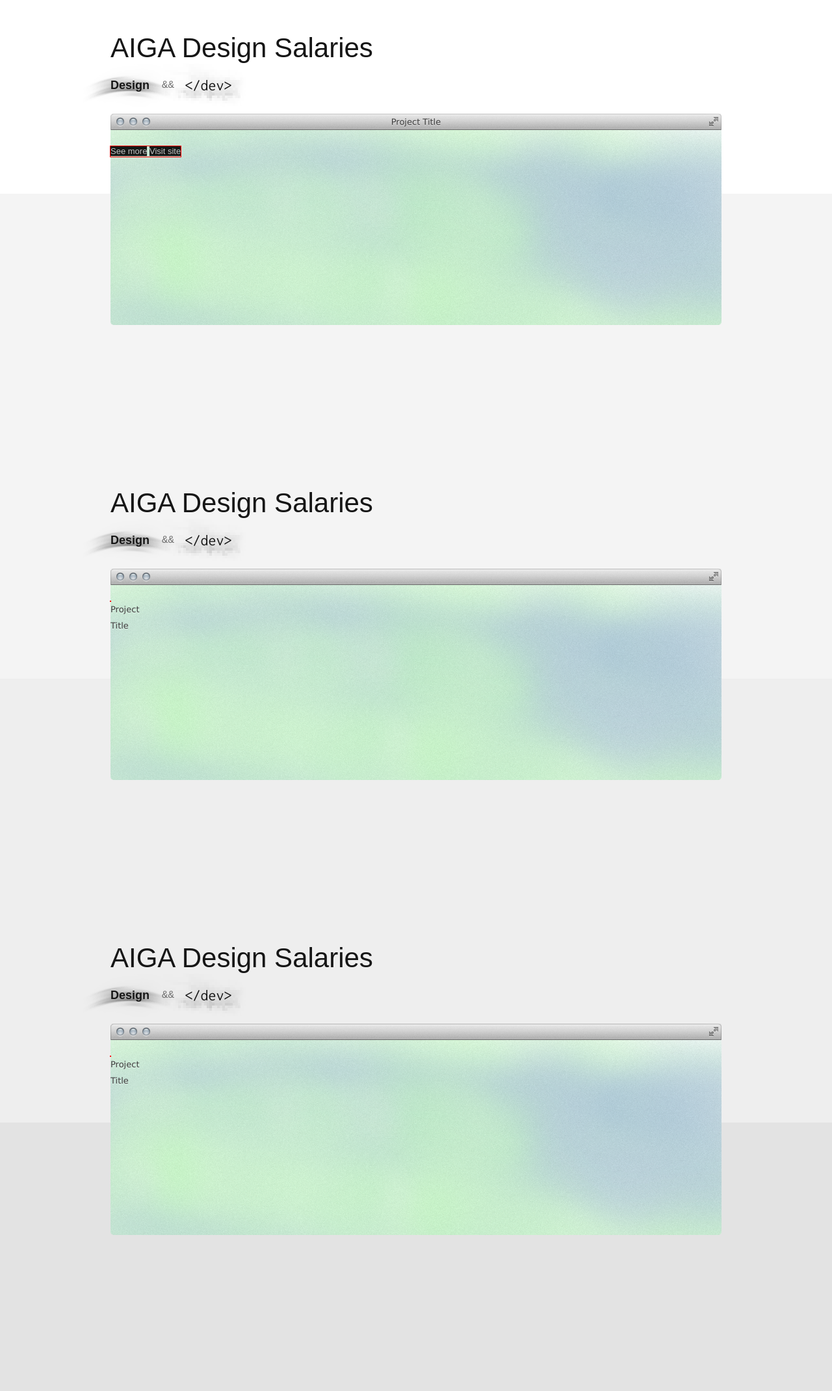
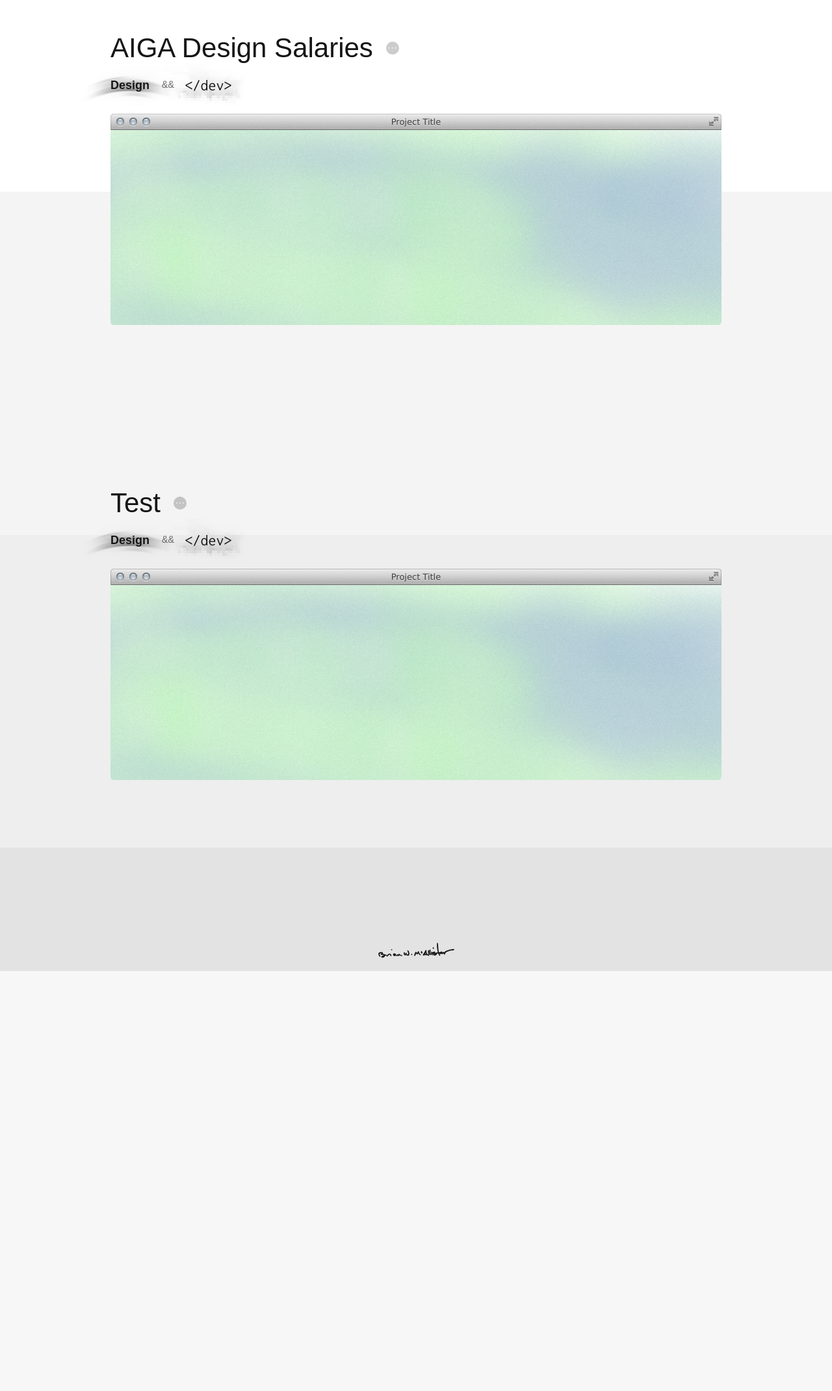
Before and after one commit to brianmcallister/www.brianmcallister.com, a PHP site: page / in a window 1280 px wide. Shown: the part 182-2322 px from the top of the page at 65% size. After the commit the page ends 1676 px from the top, so only its background shows below. Run offline with PHP 8.4, Linux system fonts and the light colour scheme; some libraries are stand-ins or nearby versions; some web fonts are replaced.

Commit message:
Remove unnecessary files.

```diff
--- a/assets/css/style.css
+++ b/assets/css/style.css
@@ -53,35 +53,38 @@ td{vertical-align:top;}
 html{font-size:100%;overflow-y:scroll;-webkit-text-size-adjust:100%;-ms-text-size-adjust:100%;}
 body{margin:0;font-size:13px;line-height:1.231;}
 body,button,input,select,textarea{font-family:sans-serif;color:#161616;}
+.label{display:block;margin:0;padding:0;-webkit-transition:all 0.4s ease-out;-moz-transition:all 0.4s ease-out;-ms-transition:all 0.4s ease-out;-o-transition:all 0.4s ease-out;transition:all 0.4s ease-out;}
+.label a{float:left;display:block;height:31px;margin:0 10px 0 11px;padding:0 15px;color:#c5c5c5;line-height:29px;position:relative;background:rgba(0, 0, 0, 0.9);-webkit-transition:opacity 0.4s ease-out;-moz-transition:opacity 0.4s ease-out;-ms-transition:opacity 0.4s ease-out;-o-transition:opacity 0.4s ease-out;transition:opacity 0.4s ease-out;-webkit-user-select:none;-khtml-user-select:none;-moz-user-select:none;-o-user-select:none;user-select:none;}
+.label a:before{content:'';display:block;width:21px;height:31px;position:absolute;top:0;left:-21px;background:0 0 no-repeat url(../img/label-background.png);}
+.label a:first-child{margin-left:0;-webkit-border-radius:2px 0 0 2px;-moz-border-radius:2px 0 0 2px;border-radius:2px 0 0 2px;}
+.label a:last-child{margin-right:0;-webkit-border-radius:0 2px 2px 0;-moz-border-radius:0 2px 2px 0;border-radius:0 2px 2px 0;}
+.label a:first-child:before{display:none;}
 #contain{width:940px;margin:0 auto;}
 #contain header{margin:50px 0;position:relative;overflow:hidden;}
 #logo{float:left;display:block;opacity:0;width:140px;margin:0;padding:20px 0;text-align:center;outline:none;-webkit-transition:all 0.6s ease-out;-moz-transition:all 0.6s ease-out;-ms-transition:all 0.6s ease-out;-o-transition:all 0.6s ease-out;transition:all 0.6s ease-out;}
 #logo:hover+#logo-links,#logo-links:hover{opacity:1;}
-#logo-links{opacity:0;top:48px;left:130px;}
-.label{display:block;margin:0;padding:0;position:absolute;-webkit-transition:all 0.4s ease-out;-moz-transition:all 0.4s ease-out;-ms-transition:all 0.4s ease-out;-o-transition:all 0.4s ease-out;transition:all 0.4s ease-out;}
-.label:before{content:'';display:block;width:0;height:0;margin:-3px 0 0 0;position:absolute;left:-8px;top:50%;border-color:transparent rgba(0, 0, 0, 0.9) transparent transparent;border-style:solid;border-width:4px;}
-.label a{float:left;display:block;height:31px;margin:0;padding:0 20px 0 16px;color:#c5c5c5;line-height:29px;position:relative;background:100% center no-repeat url(../img/wedge.png) rgba(0, 0, 0, 0.9);-webkit-border-radius:2px;-moz-border-radius:2px;border-radius:2px;}
-.label a:after,.label a:before{content:'';display:block;width:14px;height:14px;position:absolute;z-index:999;top:-2px;right:-5px;background:#fff;-webkit-border-radius:100px;-moz-border-radius:100px;border-radius:100px;}
-.label a:before{top:auto;bottom:-2px;}
-.label a:first-child{padding:0 20px 0 12px;}
-.label a:last-child{padding:0 12px 0 16px;background:rgba(0, 0, 0, 0.9);background-image:none;}
-.label a:last-child:after,.label a:last-child:before{display:none;}
-article{margin:0 0 250px 0;}
-h1{margin:0;font:100 42px sans-serif;color:#161616;}
-aside{display:block;margin:0 0 10px 0;}
-.design,.dev{float:left;display:block;height:67px;margin:0 -25px;text-align:center;color:#161616;position:relative;}
+#logo-links{opacity:0;position:absolute;top:48px;left:130px;}
+#logo-links:before{content:'';display:block;width:0;height:0;margin:-3px 0 0 0;position:absolute;left:-8px;top:50%;border-color:transparent rgba(0, 0, 0, 0.9) transparent transparent;border-style:solid;border-width:4px;}
+article{margin:0 0 250px 0;position:relative;}
+h1{float:left;margin:0;padding:0 20px 0 0;position:relative;font:100 42px sans-serif;color:#161616;}
+h1:after{content:'\00B7 \00B7 \00B7';float:left;display:block;opacity:1;width:20px;height:20px;margin:-10px 0 0 0;padding:0;font:bold 15px serif;color:rgba(255, 255, 255, 0.5);text-align:center;line-height:21px;position:absolute;top:50%;left:100%;background:rgba(0, 0, 0, 0.2);text-shadow:rgba(0, 0, 0, 0.2);-webkit-border-radius:30px;-moz-border-radius:30px;border-radius:30px;-webkit-transition:opacity 0.5s ease-out;-moz-transition:opacity 0.5s ease-out;-ms-transition:opacity 0.5s ease-out;-o-transition:opacity 0.5s ease-out;transition:opacity 0.5s ease-out;-webkit-user-select:none;-khtml-user-select:none;-moz-user-select:none;-o-user-select:none;user-select:none;}
+h1:hover:after{background:rgba(0, 0, 0, 0.4);cursor:default;}
+h1:hover+.project-links,.project-links:hover{opacity:1;}
+.project-links{opacity:0;position:relative;left:40px;top:8px;}
+.see-more:hover{cursor:url(../img/eye.png),pointer;}
+.visit-site:hover{cursor:url(../img/sextant.png),pointer;}
+.project-type{clear:left;display:block;margin:0 0 10px 0;}
+.project-type span:hover{cursor:default;}
+.design,.dev{float:left;display:block;height:67px;margin:0 -25px;text-align:center;position:relative;}
 .design{width:144px;font:bold 18px/67px sans-serif;left:-17px;background:center center no-repeat url(../img/design-background.png);}
 .dev{width:139px;font:normal 24px/67px Inconsolata,monospace;left:-8px;background:center -15px no-repeat url(../img/dev-background.png);}
 .and{float:left;display:block;width:20px;height:67px;font:normal 16px/67px courier,monospace;color:#707070;position:relative;left:-15px;}
 figure{width:100%;position:relative;text-align:center;}
 .browser{padding:25px 0 0 0;background:center top no-repeat url(../img/bar.png);}
+.macbook .label{top:50px;left:145px;}
 .browser .project-title{display:block;width:100%;font:13px 'Lucida Grande',lucia,sans-serif;color:#3b3b3b;line-height:25px;position:absolute;top:0;left:0;z-index:999;text-shadow:0 1px 1px rgba(255, 255, 255, 0.5);}
 .browser img{width:100%;-webkit-border-radius:0 0 5px 5px;-moz-border-radius:0 0 5px 5px;border-radius:0 0 5px 5px;}
 .macbook img{padding:37px 147px 94px 135px;background:center center no-repeat transparent url(../img/air-template.png);}
-figcaption{position:absolute;top:50px;outline:1px solid red;}
-figcaption a{color:#c5c5c5;background:rgba(0, 0, 0, 0.9);}
-.see-more:hover{cursor:url(../img/eye.png),pointer;}
-.visit-site:hover{cursor:url(../img/sextant.png),pointer;}
 footer{width:100%;margin:20px 0;text-align:center;}
 #signature{padding:20px 0;}
 .blocks{display:none;width:100%;height:100%;position:fixed;top:0;z-index:-999;}
--- a/assets/css/style.less
+++ b/assets/css/style.less
@@ -290,79 +340,99 @@ textarea {
   border-width: 4px;
 }
 
-.label a {
+/**
+
+    Projects
+
+*/
+article {
+  margin: 0 0 250px 0;
+  position: relative;
+}
+
+h1 {
+  float: left;
+  margin: 0;
+  padding: 0 20px 0 0;
+  position: relative;
+  font: 100 42px sans-serif;
+  color: #161616;
+}
+
+h1:after {
+  content: '\00B7 \00B7 \00B7';
   float: left;
   display: block;
-  height: 31px;
-  margin: 0;
-  padding: 0 20px 0 16px;
-  color: #c5c5c5;
-  line-height: 29px;
-  position: relative;
-  background: 100% center no-repeat url(../img/wedge.png) rgba(0, 0, 0, 0.90);
+  opacity: 1;
+  width: 20px;
+  height: 20px;
+  margin: -10px 0 0 0;
+  padding: 0;
+  font: bold 15px serif;
+  color: rgba(255, 255, 255, 0.50);
+  text-align: center;
+  line-height: 21px;
+  position: absolute;
+  top: 50%;
+  left: 100%;
+  background: rgba(0, 0, 0, 0.20);
 
-  -webkit-border-radius: 2px;
-     -moz-border-radius: 2px;
-          border-radius: 2px;
+  text-shadow: rgba(0, 0, 0, 0.20);
+
+  -webkit-border-radius: 30px;
+     -moz-border-radius: 30px;
+          border-radius: 30px;
+
+  -webkit-transition: opacity .5s ease-out;
+     -moz-transition: opacity .5s ease-out;
+      -ms-transition: opacity .5s ease-out;
+       -o-transition: opacity .5s ease-out;
+          transition: opacity .5s ease-out;
+
+  -webkit-user-select: none;
+   -khtml-user-select: none;
+     -moz-user-select: none;
+       -o-user-select: none;
+          user-select: none;
 }
 
-.label a:after,
-.label a:before {
-  content: '';
-  display: block;
-  width: 14px;
-  height: 14px;
-  position: absolute;
-  z-index: 999;
-  top: -2px;
-  right: -5px;
-  background: #fff;
-
-  -webkit-border-radius: 100px;
-     -moz-border-radius: 100px;
-          border-radius: 100px;
+h1:hover:after {
+  background: rgba(0, 0, 0, 0.40);
+  cursor: default;
 }
 
-.label a:before {
-  top: auto;
-  bottom: -2px;
+h1:hover + .project-links,
+.project-links:hover {
+  opacity: 1;
 }
 
-.label a:first-child {
-  padding: 0 20px 0 12px;
+/* Project links */
+.project-links {
+  opacity: 0;
+  position: relative;
+  left: 40px;
+  top: 8px;
 }
 
-.label a:last-child {
-  padding: 0 12px 0 16px;
-  background: rgba(0, 0, 0, 0.90);
-  background-image: none;
+.see-more:hover {
+  cursor: url(../img/eye.png), pointer;
 }
 
-.label a:last-child:after,
-.label a:last-child:before {
-  display: none;
+.visit-site:hover {
+  cursor: url(../img/sextant.png), pointer;
 }
 
 
 
-
-
-/* Projects */
-article {
-  margin: 0 0 250px 0;
-
-/*  box-shadow: 0 0 0 10px red;*/
+/* Project type */
+.project-type {
+  clear: left;
+  display: block;
+  margin: 0 0 10px 0;
 }
 
-h1 {
-  margin: 0;
-  font: 100 42px sans-serif;
-  color: #161616;
-}
-
-aside {
-  display: block;
-  margin: 0 0 10px 0;
+.project-type span:hover {
+  cursor: default;
 }
 
 .design,
@@ -372,7 +442,6 @@ aside {
   height: 67px;
   margin: 0 -25px;
   text-align: center;
-  color: @default;
   position: relative;
 }
 
@@ -452,145 +526,14 @@ figure {
 }
 
 
-/* Figcaption */
-/*figcaption {
-  position: absolute;
-}
-
-figcaption:after {
-  content: '\2026';
-  display: block;
-  opacity: 1;
-  width: 20px;
-  height: 20px;
-  padding: 0 0 0 1px;
-  font: bold 15px serif;
-  color: rgba(255, 255, 255, 0.50);
-  text-align: center;
-  line-height: 12px;
-  position: absolute;
-  top: 10px;
-  left: 10px;
-  background: rgba(0, 0, 0, 0.20);
-
-  text-shadow: rgba(0, 0, 0, 0.20);
-
-  -webkit-border-radius: 30px;
-     -moz-border-radius: 30px;
-          border-radius: 30px;
-
-  -webkit-transition: opacity .5s ease-out;
-     -moz-transition: opacity .5s ease-out;
-      -ms-transition: opacity .5s ease-out;
-       -o-transition: opacity .5s ease-out;
-          transition: opacity .5s ease-out;
-
-  -webkit-user-select: none;
-   -khtml-user-select: none;
-     -moz-user-select: none;
-       -o-user-select: none;
-          user-select: none;
-}
-
-figcaption:hover:after {
-  opacity: 0;
-  cursor: default;
-}
-
-figcaption:hover a {
-  opacity: 1;
-}
-
-.browser figcaption {
-  text-align: center;
-  top: 25px;
-}
-
-.macbook figcaption {
-  top: 37px;
-  left: 135px;
-}
-
-figcaption a {
-  float: left;
-  display: block;
-  opacity: 0;
-  width: 100px;
-  height: 100px;
-  margin: 20px;
-  padding: 20px;
-  font: 15px 'News Cycle', sans-serif;
-  color: #161617;
-  text-align: center;
-  line-height: 100px;
-  text-decoration: none;
-  background: rgba(255, 255, 255, 0.8);
-
-  -webkit-border-radius: 500px;
-     -moz-border-radius: 500px;
-          border-radius: 500px;
-
-  -webkit-background-clip: padding-box;
-     -moz-background-clip: padding;
-          background-clip: padding-box;
-
-  -webkit-transition: all .5s ease-out;
-     -moz-transition: all .5s ease-out;
-      -ms-transition: all .5s ease-out;
-       -o-transition: all .5s ease-out;
-          transition: all .5s ease-out;
-
-  -webkit-box-shadow: 0px 0px 14px 10px rgba(255, 255, 255, 0.8);
-     -moz-box-shadow: 0px 0px 14px 10px rgba(255, 255, 255, 0.8);
-          box-shadow: 0px 0px 14px 10px rgba(255, 255, 255, 0.8);
-
-  -webkit-user-select: none;
-   -khtml-user-select: none;
-     -moz-user-select: none;
-       -o-user-select: none;
-          user-select: none;
-}
-
-.see-more:hover {
-  cursor: url(../img/eye.png), pointer;
-}
-
-.visit-site:hover {
-  cursor: url(../img/sextant.png), pointer;
-}*/
-
-figcaption {
-
-  position: absolute;
-  top: 50px;
-  outline: 1px solid red;
-}
-
-figcaption a {
-  color: #c5c5c5;
-  background: rgba(0, 0, 0, 0.90);
-}
-
-.see-more:hover {
-  cursor: url(../img/eye.png), pointer;
-}
-
-.visit-site:hover {
-  cursor: url(../img/sextant.png), pointer;
-}
 
 
 
+/**
 
+    Footer
 
-
-
-
-
-
-
-
-
+*/
 footer {
   width: 100%;
   margin: 20px 0;
--- a/humans.txt
+++ b/humans.txt
@@ -8,11 +8,6 @@
   Twitter: @freebowlofsoup
   Location: Brooklyn, NY
 
-  Web Developer: Jackie Balzer
-  Site: http://jackiebalzer.com
-  Twitter: @jackiebackwards
-  Location: Brooklyn, NY
-
 /* SITE */
   Standards: HTML5, CSS3
   Components: Modernizr, jQuery, Boilerplate
--- a/index.html
+++ b/index.html
@@ -29,15 +29,21 @@
       <a id="logo" href="/" rel="canonical"><img src="assets/img/logo.png" width="91" height="92" alt="Brian McAllister" /></a>
 
       <div id="logo-links" class="label">
-        <a href="#">Email me</a>
-        <a href="#">Download the client worksheet</a>
+        <a href="#email">Email me</a>
+        <a href="#client-list">Client list</a>
+        <a href="#client-worksheet">Download the client worksheet</a>
       </div>
     </header>
 
     <article>
       <h1>AIGA Design Salaries</h1>
 
-      <aside class="clearfix">
+      <aside class="project-links label">
+        <a href="#" class="see-more">See more</a>
+        <a href="#" class="visit-site">Visit site &rarr;</a>
+      </aside>
+
+      <aside class="project-type clearfix">
         <span class="design">Design</span>
         <span class="and">&amp;&amp;</span>
         <span class="dev">&lt;/dev&gt;</span>
@@ -47,56 +53,36 @@
         <span class="project-title">Project Title</span>
 
         <img src="assets/img/image1.png" alt="image" />
-
-        <figcaption>
-          <a href="#" class="see-more">See more</a>
-          <a href="#" class="visit-site">Visit site</a>
-        </figcaption>
       </figure>
 
       <!-- <figure class="macbook">
         <img src="assets/img/air-aiga.png" alt="image" />
 
-        <figcaption>
-          <a href="#" class="see-more">SEE MORE</a>
-          <a href="#" class="visit-site">VISIT SITE</a>
+        <figcaption class="label">
+          <a href="#" class="see-more">See more</a>
+          <a href="#" class="visit-site">Visit site</a>
         </figcaption>
       </figure> -->
     </article>
 
     <article>
-      <h1>AIGA Design Salaries</h1>
+      <h1>Test</h1>
 
-      <aside class="clearfix">
+      <aside class="project-links label">
+        <a href="#" class="see-more">See more</a>
+        <a href="#" class="visit-site">Visit site &rarr;</a>
+      </aside>
+
+      <aside class="project-type clearfix">
         <span class="design">Design</span>
         <span class="and">&amp;&amp;</span>
         <span class="dev">&lt;/dev&gt;</span>
       </aside>
 
       <figure class="browser">
+        <span class="project-title">Project Title</span>
+
         <img src="assets/img/image1.png" alt="image" />
-
-        <figcaption>
-          <span class="project-title">Project Title</span>
-        </figcaption>
-      </figure>
-    </article>
-
-    <article>
-      <h1>AIGA Design Salaries</h1>
-
-      <aside class="clearfix">
-        <span class="design">Design</span>
-        <span class="and">&amp;&amp;</span>
-        <span class="dev">&lt;/dev&gt;</span>
-      </aside>
-
-      <figure class="browser">
-        <img src="assets/img/image1.png" alt="image" />
-
-        <figcaption>
-          <span class="project-title">Project Title</span>
-        </figcaption>
       </figure>
     </article>
 
@@ -111,7 +97,7 @@
   <div id="block2" class="blocks"></div>
   <div id="block3" class="blocks"></div>
 
-  <script src="https://ajax.googleapis.com/ajax/libs/jquery/1.6.2/jquery.min.js"></script>
+  <script src="//ajax.googleapis.com/ajax/libs/jquery/1/jquery.min.js"></script>
 
   <script defer src="assets/js/underscore.js"></script>
   <script defer src="assets/js/backbone.js"></script>
```
Also changed, not shown: other parts of assets/css/style.less (+75 -20 lines), assets/img/label-background.png (added), favicon.ico (added), favicon.png, 1 other file.
